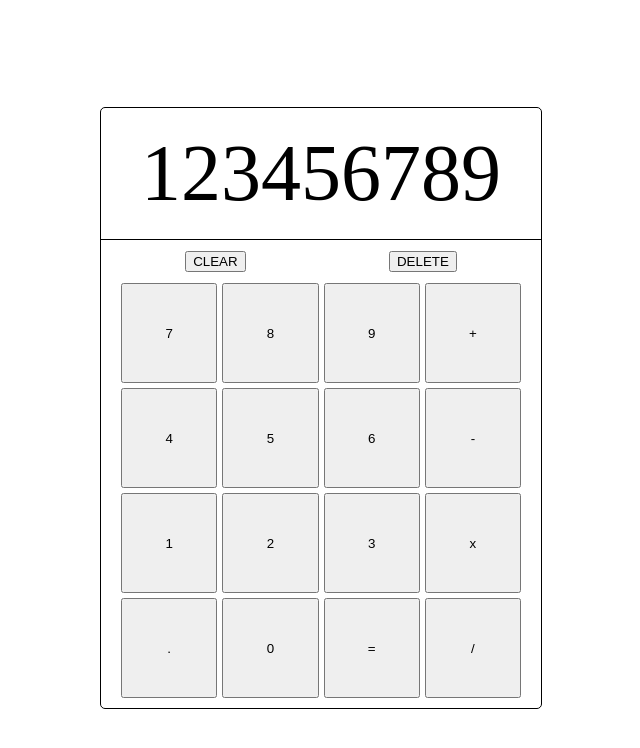
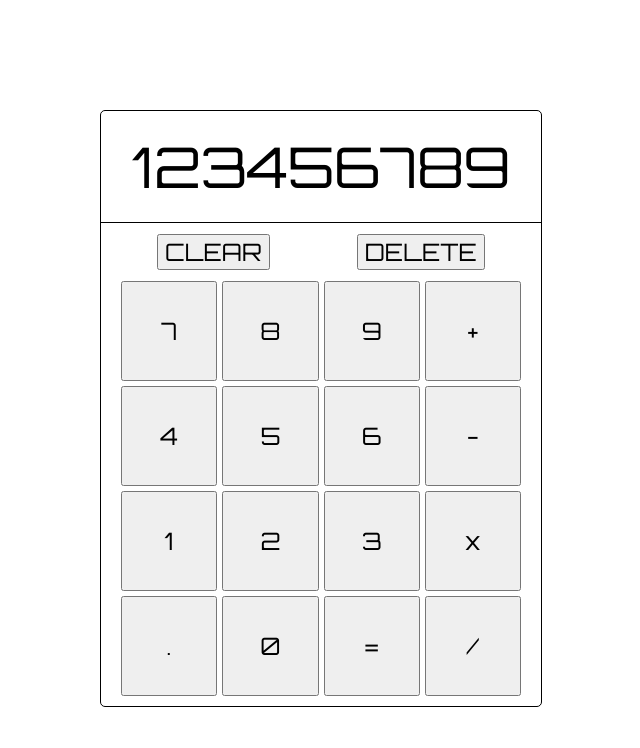
Before and after one commit to Melanie-J-Baker/calculator-project, a plain HTML site: page index.html in a window 1280 px wide. Shown: the whole page, without its empty margins (319-959 px from the left). Drawn offline with Linux system fonts and the light colour scheme.

Commit message:
Give display a digital font

```diff
--- a/index.html
+++ b/index.html
@@ -5,6 +5,7 @@
     <meta http-equiv="X-UA-Compatible" content="IE=edge">
     <meta name="viewport" content="width=device-width, initial-scale=1.0">
     <link rel="stylesheet" href="styles.css">
+    <link href="https://fonts.googleapis.com/css?family=Orbitron" rel="stylesheet" type="text/css">
     <script src="script.js" defer></script>
     <title>Odin Calculator</title>
 
--- a/styles.css
+++ b/styles.css
@@ -23,8 +23,10 @@
     width: 400px;
     padding: 20px;
     flex: 1;
-    font-size: 0.5em;
+    font-size: 0.35em;
     border-bottom: 1px solid black;
+    font-family: 'Orbitron', sans-serif;
+
 }
 
 .prevDisplay {
@@ -62,6 +64,8 @@
 
 button {
     cursor: pointer;
+    font-family: 'Orbitron', monospace;
+    font-size: 0.15em;
 }
 
 button:hover {
```
Also changed, not shown: digital-7 (mono).ttf (added), digital-7.ttf (added).
